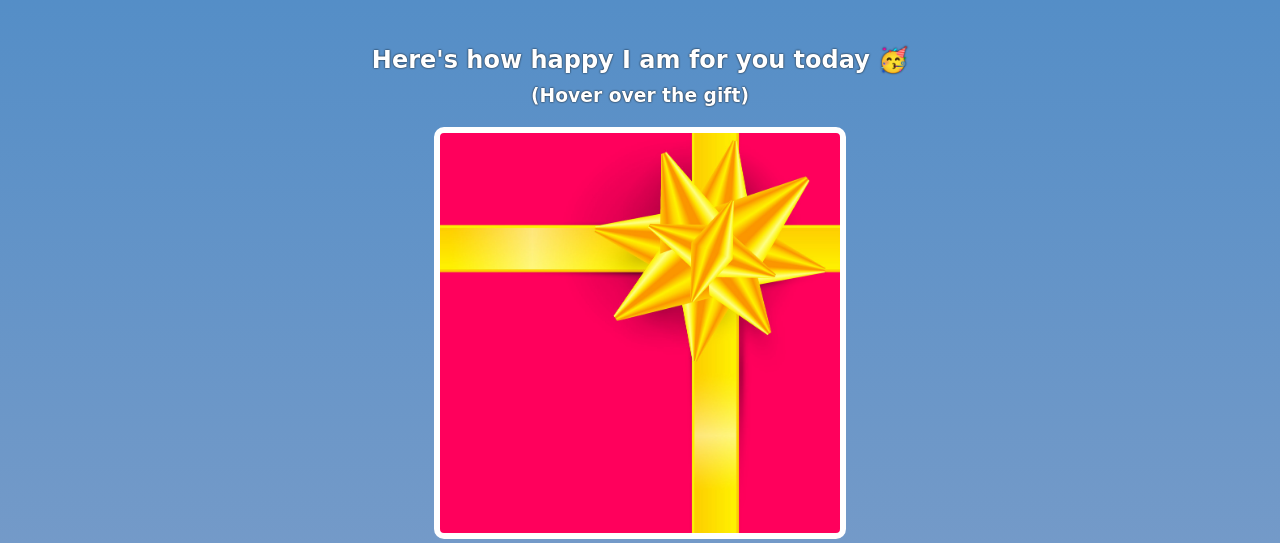
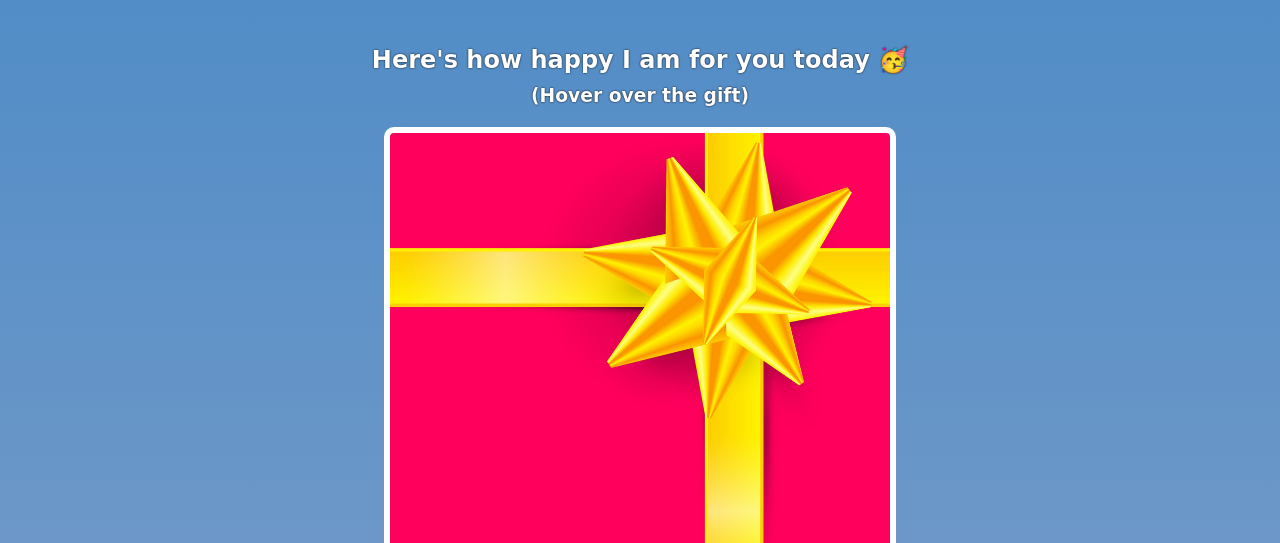
Before and after one commit to EmmaFin1/Gavin-bday-site, a website built with Vite: page index.html in a window 1280 px wide. Shown: the part 409-952 px from the top of the page. Built offline with nearby package versions, Linux system fonts and the light colour scheme; a web font is replaced by a local one.

Commit message:
increase size

```diff
--- a/styles.css
+++ b/styles.css
@@ -54,8 +54,8 @@ h1, h2, h3, h4, p {
 
 .gift-img {
     margin: 20px auto;
-    max-width: 400px;
-    height: 400px;
+    max-width: 500px;
+    height: 500px;
     border: 6px solid white;
     border-radius: 10px;
     background-image: url("images/gift-cover.jpg");
```
